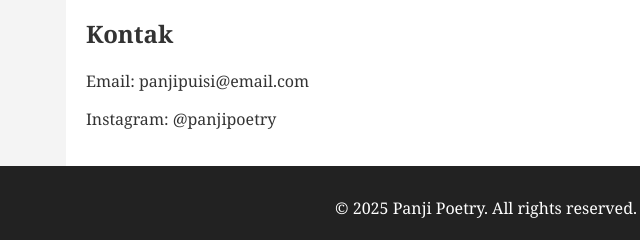
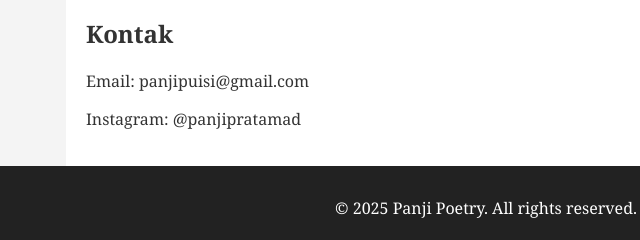
Before and after one commit to panjipratamad-glitch/panji-poetry, a plain HTML site: page index.html in a window 1280 px wide. Shown: the part 1627-1867 px from the top of the page, 154-794 px from the left. Drawn offline with Linux system fonts and the light colour scheme.

Commit message:
Update index.html

```diff
--- a/index.html
+++ b/index.html
@@ -145,8 +145,8 @@
 
     <section id="contact">
       <h2>Kontak</h2>
-      <p>Email: panjipuisi@email.com</p>
-      <p>Instagram: @panjipoetry</p>
+      <p>Email: panjipuisi@gmail.com</p>
+      <p>Instagram: @panjipratamad</p>
     </section>
   </div>
 
```
